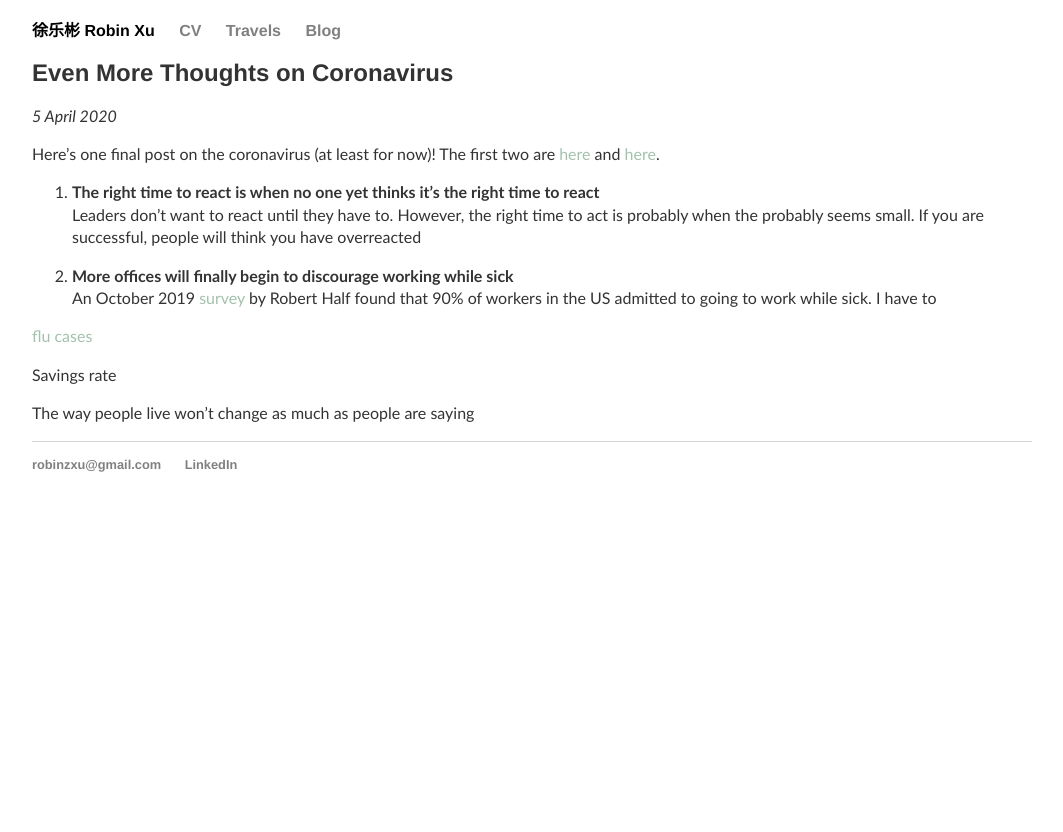
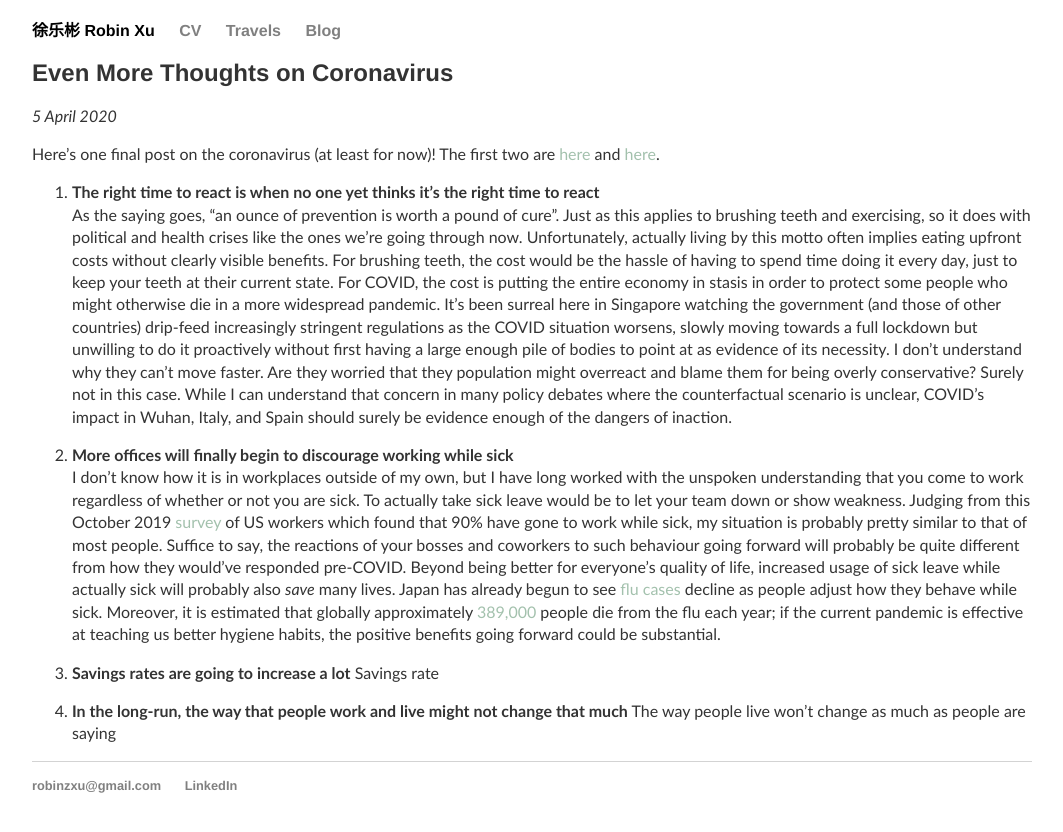
Before and after one commit to robinzxu/robinzxu.github.io, a Jekyll site: the page built from _posts/2020-04-05-even-more-thoughts-on-coronavirus.md, in a window 1280 px wide. Shown: the top 832 px of the page, without its empty margins (108-1171 px from the left). Built offline with Jekyll 4.4.1, drawn with Linux system fonts in a browser that asks for light colours.

Commit message:
Old essay - Even more thoughts on COVID

```diff
--- a/_posts/2020-04-05-even-more-thoughts-on-coronavirus.md
+++ b/_posts/2020-04-05-even-more-thoughts-on-coronavirus.md
@@ -7,13 +7,13 @@ date: 2020-04-05
 Here's one final post on the coronavirus (at least for now)! The first two are [here](https://robinzxu.github.io/blog/2020/03/24/thoughts-on-coronavirus){:target="_blank" rel="noopener"} and [here](https://robinzxu.github.io/blog/2020/04/02/more-thoughts-on-coronavirus){:target="_blank" rel="noopener"}.
 
 1. **The right time to react is when no one yet thinks it's the right time to react**
-Leaders don't want to react until they have to. However, the right time to act is probably when the probably seems small. If you are successful, people will think you have overreacted
+As the saying goes, "an ounce of prevention is worth a pound of cure". Just as this applies to brushing teeth and exercising, so it does with political and health crises like the ones we're going through now. Unfortunately, actually living by this motto often implies eating upfront costs without clearly visible benefits. For brushing teeth, the cost would be the hassle of having to spend time doing it every day, just to keep your teeth at their current state. For COVID, the cost is putting the entire economy in stasis in order to protect some people who might otherwise die in a more widespread pandemic. It's been surreal here in Singapore watching the government (and those of other countries) drip-feed increasingly stringent regulations as the COVID situation worsens, slowly moving towards a full lockdown but unwilling to do it proactively without first having a large enough pile of bodies to point at as evidence of its necessity. I don't understand why they can't move faster. Are they worried that they population might overreact and blame them for being overly conservative? Surely not in this case. While I can understand that concern in many policy debates where the counterfactual scenario is unclear, COVID's impact in Wuhan, Italy, and Spain should surely be evidence enough of the dangers of inaction.
 
 2. **More offices will finally begin to discourage working while sick**
-An October 2019 [survey](http://rh-us.mediaroom.com/2019-10-24-9-In-10-Employees-Come-To-Work-Sick-Survey-Shows){:target="_blank" rel="noopener"} by Robert Half found that 90% of workers in the US admitted to going to work while sick. I have to
+I don't know how it is in workplaces outside of my own, but I have long worked with the unspoken understanding that you come to work regardless of whether or not you are sick. To actually take sick leave would be to let your team down or show weakness. Judging from this October 2019 [survey](http://rh-us.mediaroom.com/2019-10-24-9-In-10-Employees-Come-To-Work-Sick-Survey-Shows){:target="_blank" rel="noopener"} of US workers which found that 90% have gone to work while sick, my situation is probably pretty similar to that of most people. Suffice to say, the reactions of your bosses and coworkers to such behaviour going forward will probably be quite different from how they would've responded pre-COVID. Beyond being better for everyone's quality of life, increased usage of sick leave while actually sick will probably also *save* many lives. Japan has already begun to see [flu cases](https://www.wsj.com/articles/japan-sees-silver-lining-to-coronavirus-as-flu-cases-drop-11583073526){:target="_blank" rel="noopener"} decline as people adjust how they behave while sick. Moreover, it is estimated that globally approximately [389,000](https://www.ncbi.nlm.nih.gov/pmc/articles/PMC6815659/){:target="_blank" rel="noopener"} people die from the flu each year; if the current pandemic is effective at teaching us better hygiene habits, the positive benefits going forward could be substantial.
 
-[flu cases](https://www.wsj.com/articles/japan-sees-silver-lining-to-coronavirus-as-flu-cases-drop-11583073526){:target="_blank" rel="noopener"}
-
+3. **Savings rates are going to increase a lot**
 Savings rate
 
+4. **In the long-run, the way that people work and live might not change that much**
 The way people live won't change as much as people are saying
```
